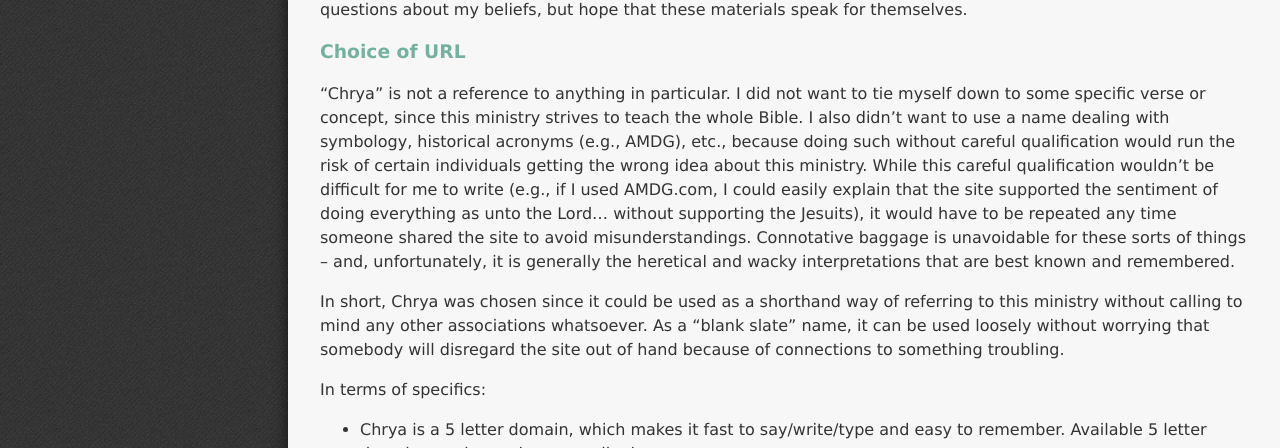
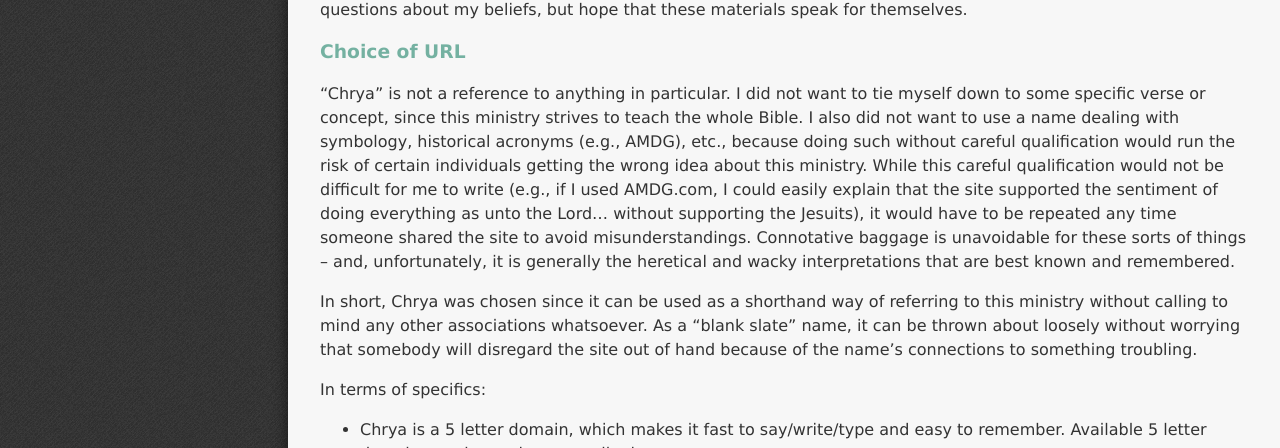
Before and after one commit to StevenTammen/chrya.com, a Jekyll site: the page built from pages/about.md, in a window 1280 px wide. Shown: the part 630-1078 px from the top of the page. Built offline with Jekyll 4.4.1, drawn with Linux system fonts in a browser that asks for light colours.

Commit message:
Update about.md

```diff
--- a/pages/about.md
+++ b/pages/about.md
@@ -26,9 +26,9 @@ This website is dedicated to truth as God has seen fit to reveal it to us in the
 
 ### Choice of URL
 
-"Chrya" is not a reference to anything in particular. I did not want to tie myself down to some specific verse or concept, since this ministry strives to teach the whole Bible. I also didn't want to use a name dealing with symbology, historical acronyms (e.g., AMDG), etc., because doing such without careful qualification would run the risk of certain individuals getting the wrong idea about this ministry. While this careful qualification wouldn't be difficult for me to write (e.g., if I used AMDG.com, I could easily explain that the site supported the sentiment of doing everything as unto the Lord... without supporting the Jesuits), it would have to be repeated any time someone shared the site to avoid misunderstandings. Connotative baggage is unavoidable for these sorts of things -- and, unfortunately, it is generally the heretical and wacky interpretations that are best known and remembered.
+"Chrya" is not a reference to anything in particular. I did not want to tie myself down to some specific verse or concept, since this ministry strives to teach the whole Bible. I also did not want to use a name dealing with symbology, historical acronyms (e.g., AMDG), etc., because doing such without careful qualification would run the risk of certain individuals getting the wrong idea about this ministry. While this careful qualification would not be difficult for me to write (e.g., if I used AMDG.com, I could easily explain that the site supported the sentiment of doing everything as unto the Lord... without supporting the Jesuits), it would have to be repeated any time someone shared the site to avoid misunderstandings. Connotative baggage is unavoidable for these sorts of things -- and, unfortunately, it is generally the heretical and wacky interpretations that are best known and remembered.
 
-In short, Chrya was chosen since it could be used as a shorthand way of referring to this ministry without calling to mind any other associations whatsoever. As a "blank slate" name, it can be used loosely without worrying that somebody will disregard the site out of hand because of connections to something troubling.
+In short, Chrya was chosen since it can be used as a shorthand way of referring to this ministry without calling to mind any other associations whatsoever. As a "blank slate" name, it can be thrown about loosely without worrying that somebody will disregard the site out of hand because of the name's connections to something troubling.
 
 In terms of specifics:
 
```
